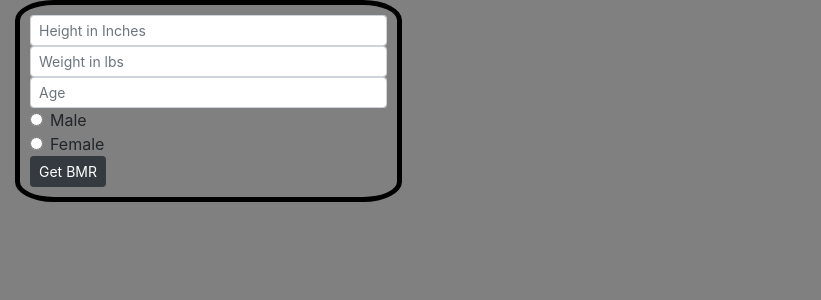
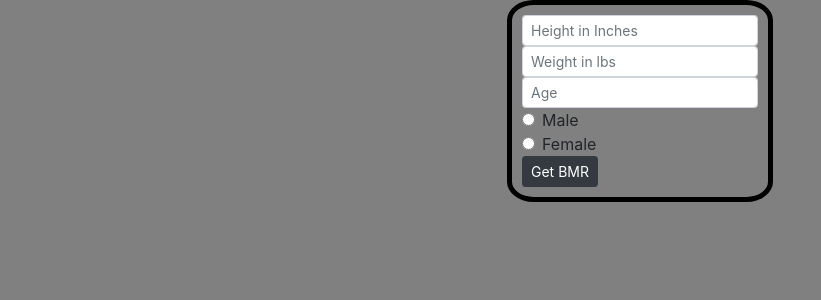
Before and after one commit to juan-ruiz-dev/bmr-app, a Node server app: page / in a window 1280 px wide. Shown: the part 56-356 px from the top of the page, without its empty margins (0-821 px from the left). Run offline with Node 20, Linux system fonts and the light colour scheme.

Commit message:
Adding new webpages

```diff
--- a/index.html
+++ b/index.html
@@ -20,16 +20,13 @@
 
 
     <!-- Form Area -->
-
-<div class = row">
-<div class = "col-lg-4">
+<div class="container h-100 d-flex justify-content-center">
 <div class = "form-group">
   <form action = '/' method = "POST">
 
-    <input class="form-control form-control-sm" type="text" placeholder="Height in Inches" name = "height">
-    <input class="form-control form-control-sm" type="text" placeholder="Weight in lbs" name = "weight">
-    <input class="form-control form-control-sm" type="text" placeholder="Age" name =
-    "age">
+    <input class="form-control form-control-sm" type="text" placeholder="Height in Inches" name = "height" id="height">
+    <input class="form-control form-control-sm" type="text" placeholder="Weight in lbs" name = "weight" id="weight">
+    <input class="form-control form-control-sm" type="text" placeholder="Age" name = "age" id="age">
             <div class="form-check">
                 <input class="form-check-input" type="radio" value="male" name ="test" id="male">
                 <label class="form-check-label" for="male">
@@ -46,7 +43,7 @@
     </form>
 </div>
 </div>
-</div>
+
 
 
 
--- a/index.js
+++ b/index.js
@@ -11,10 +11,12 @@ app.get('/', function (req, res){
     res.sendFile(__dirname + '/index.html')
 });
 
+
 app.use(express.static((__dirname, 'public')));
 
 
 app.post('/', function (req, res) {
+
 height = req.body.height
 weight = req.body.weight
 age = req.body.age
@@ -31,7 +33,8 @@ BMR = 88.362 + (13.397 * weightInKg) + (4.799 * heightInCm) - (5.677 * age)
     BMR = 447.593 + (9.247 * weightInKg) + (3.098 * heightInCm) - (4.330 * age)
 }
 
-console.log(BMR)
+
+res.sendFile(__dirname + '/success.html')
 
 })
 
--- a/public/css/styles.css
+++ b/public/css/styles.css
@@ -6,11 +6,12 @@ body {
 .form-group {
     padding: 10px;
     margin: 0 auto;
-    margin-right: 10px;
     border: 5px solid black;
     border-radius: 10%;
 }
 
-.btn {
+
+
+h2 {
     text-align: center;
 }
```
Also changed, not shown: success.html (added, +23 -0 lines), 1 other file.
